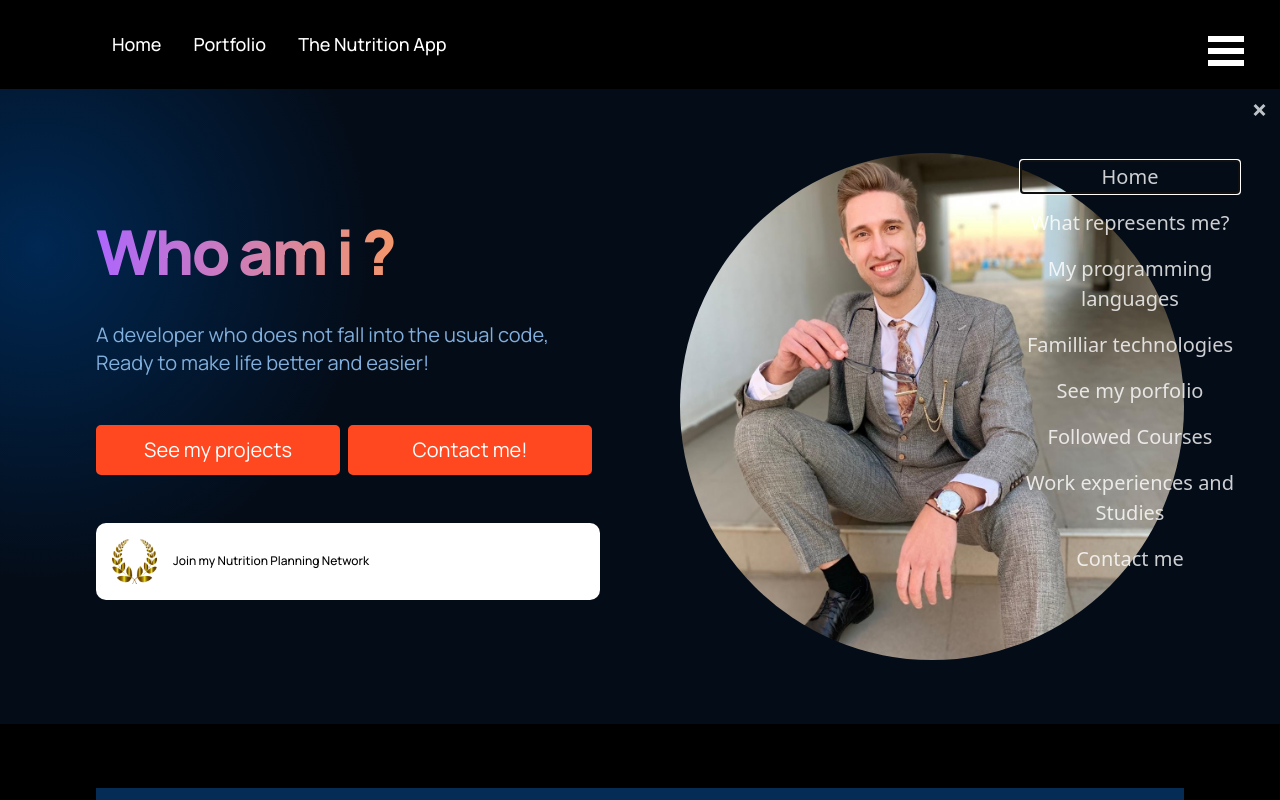
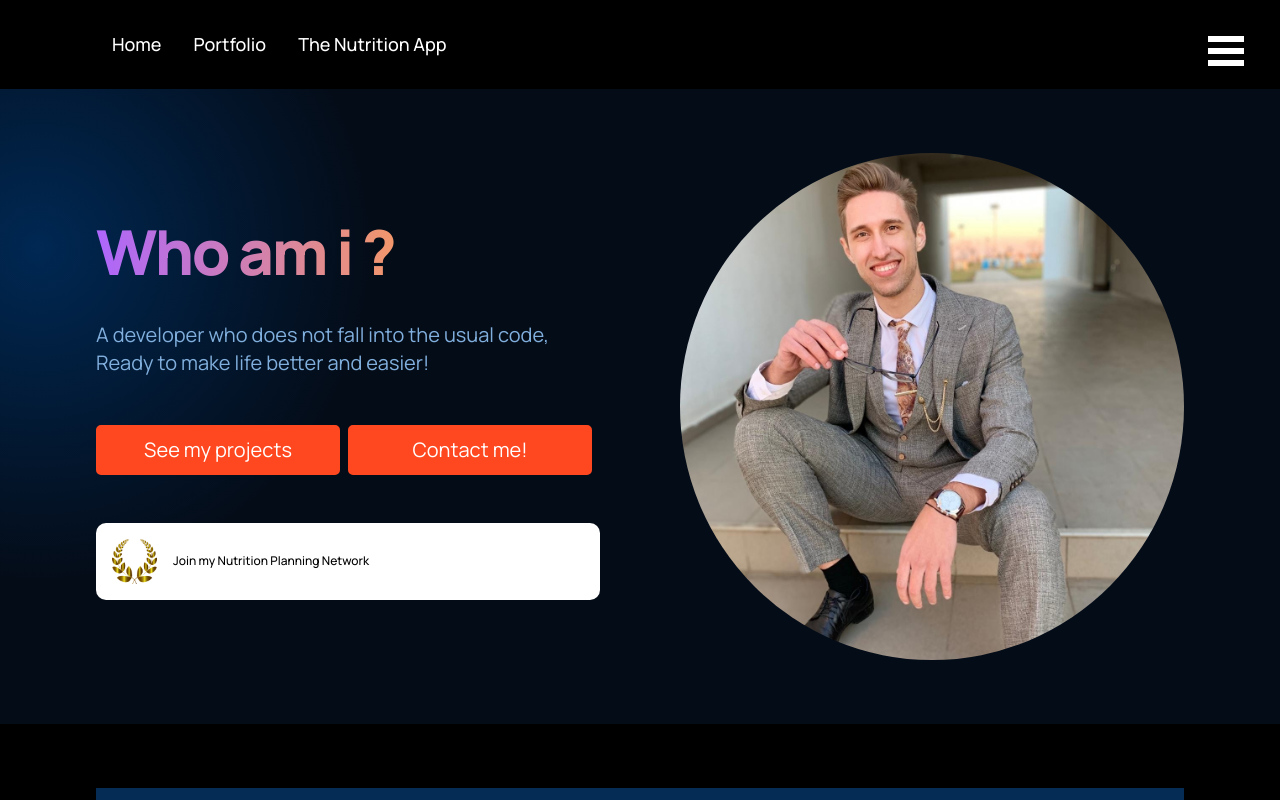
Before and after one commit to onitiucosmin/onitiucosmin.github.io, a React (Create React App) app: page / in a window 1280 px wide. Shown: the top 800 px of the page. Built offline with nearby package versions, Linux system fonts and the light colour scheme.

Commit message:
Menu is no longer open at start

```diff
--- a/src/App.js
+++ b/src/App.js
@@ -8,7 +8,7 @@ import './App.css';
 
 const App = () => {
   //  eslint-disable-next-line
-  const [openBurgerMenu, setOpenBurgerMenu] = useState(true);
+  const [openBurgerMenu, setOpenBurgerMenu] = useState(false);
 
   return (
     <div className="App" id="outer-container">
```
